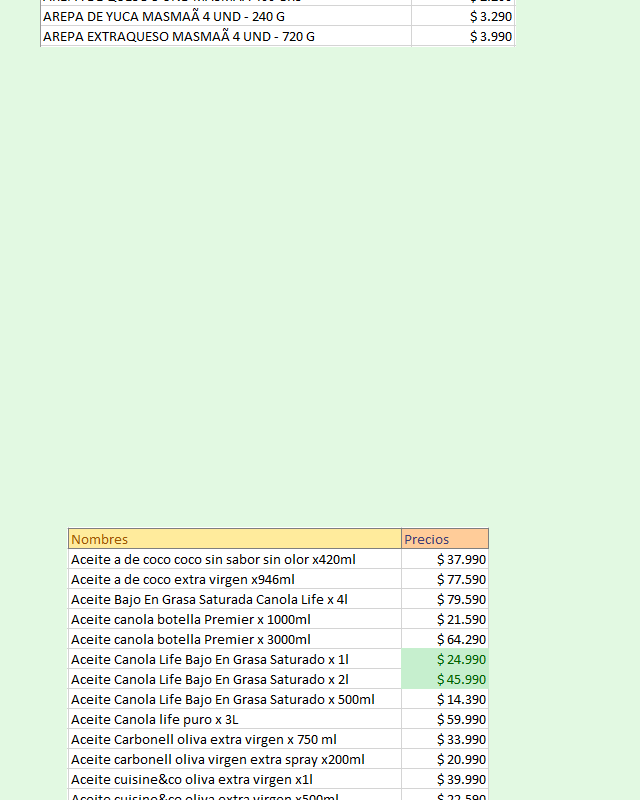
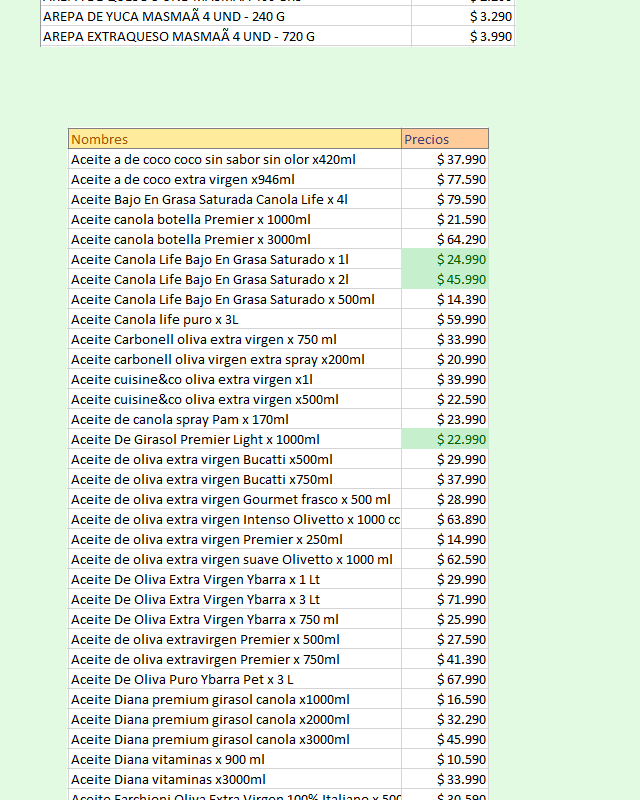
Before and after one commit to silvyc/compare-go, a React (Create React App) app: page / in a window 1280 px wide. Shown: the part 2080-2880 px from the top of the page, without its empty margins (0-640 px from the left). Built offline with nearby package versions, Linux system fonts and the light colour scheme.

Commit message:
Fixed sizing

```diff
--- a/src/views/home.jsx
+++ b/src/views/home.jsx
@@ -28,7 +28,7 @@
           "2xl": "row",
         }}
         alignItems="center"
-        spacing="30rem"
+        spacing="5rem"
       >
           <Image src={`/img/d1Prod.png`}/>
           <Image src={`/img/jumboProd.png`}/>
```
